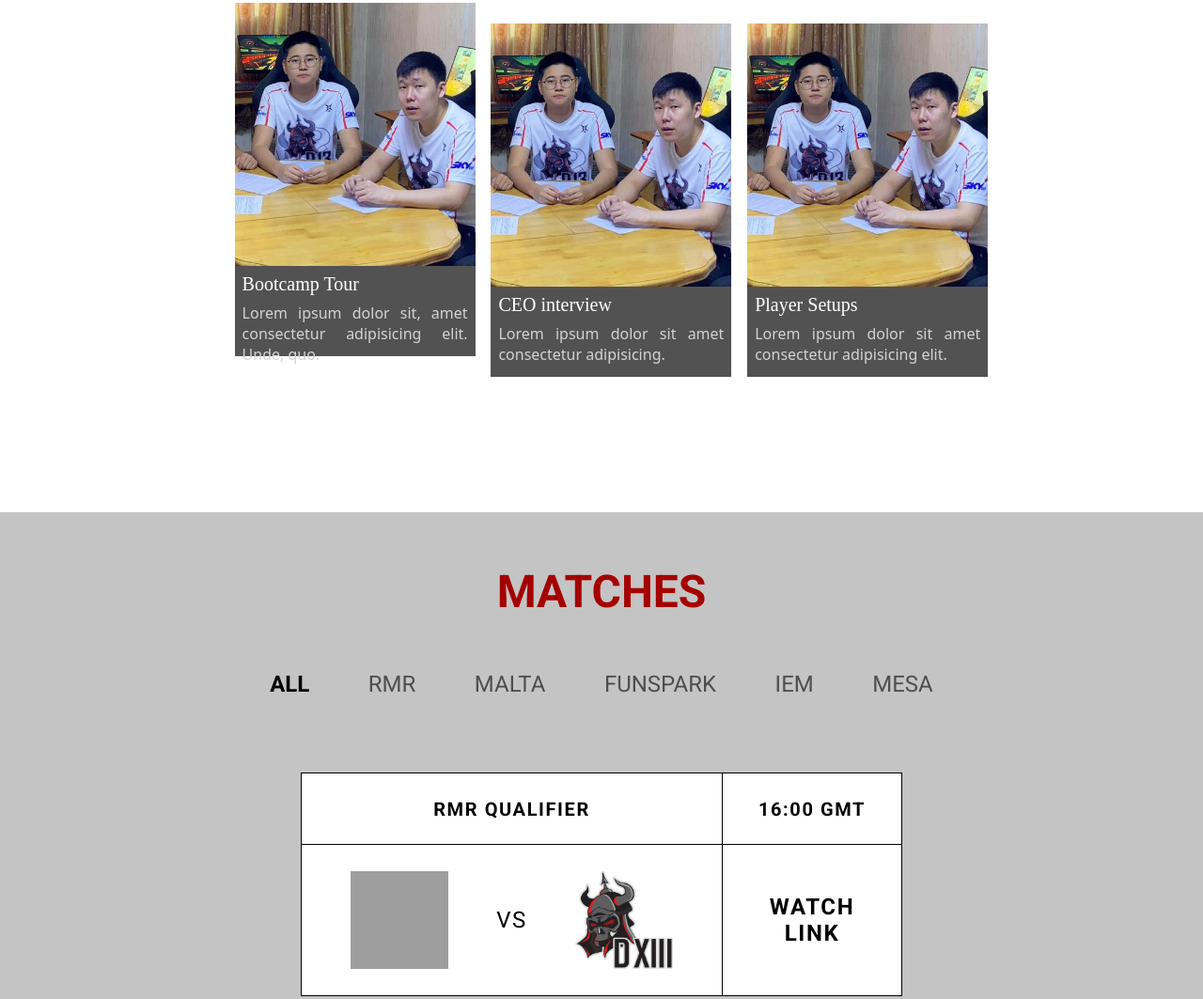
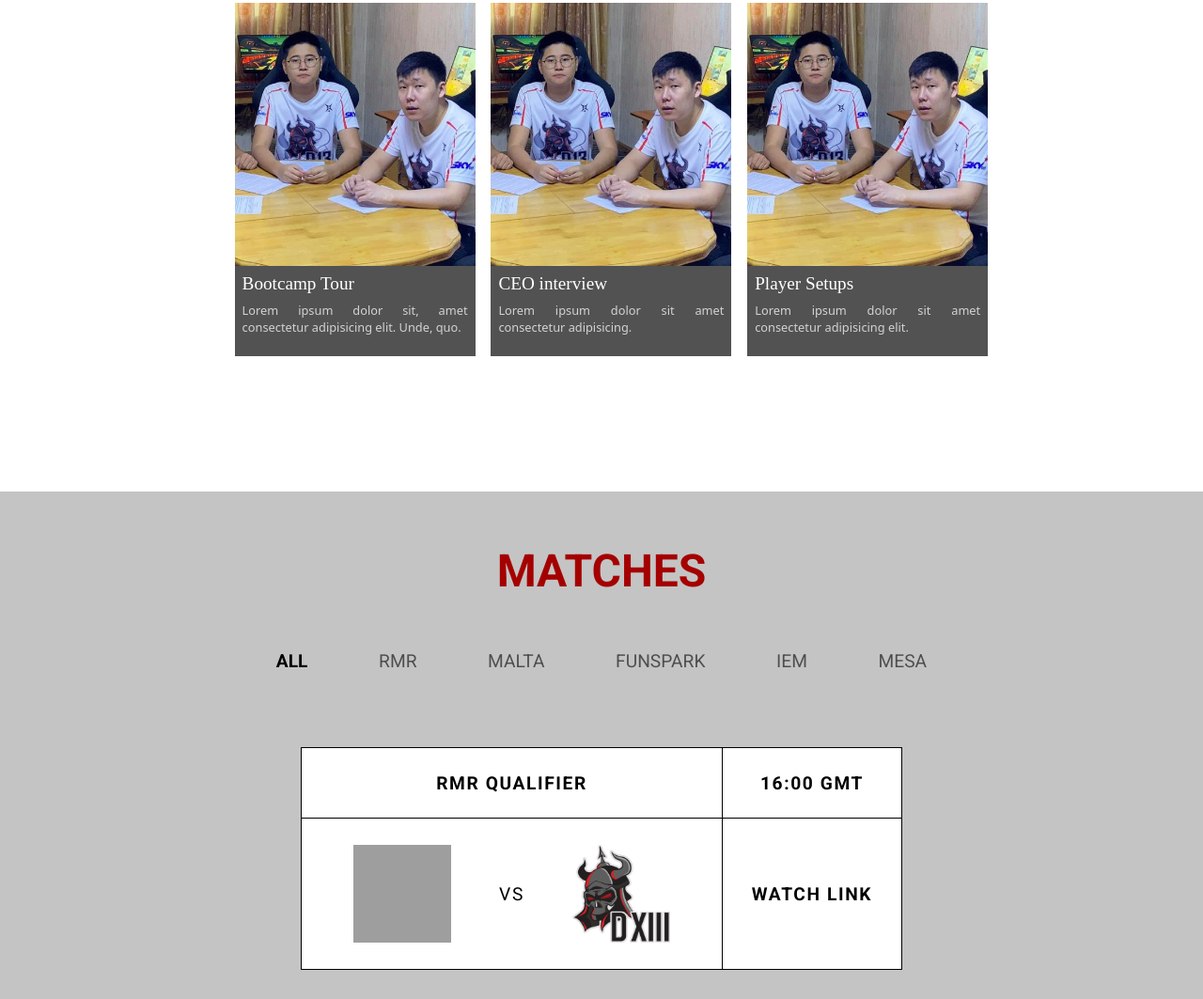
Before and after one commit to mergen-ulz/webmergen, a plain HTML site: page index.html in a window 1280 px wide. Shown: the part 1014-2077 px from the top of the page at 94% size. Drawn offline with Linux system fonts and the light colour scheme; grey boxes are pictures that could not be loaded.

Commit message:
responsive font size

```diff
--- a/style.css
+++ b/style.css
@@ -72,11 +72,11 @@ nav {
 }
 
 .hero-content h1 {
-    font-size: 25vh;
+    font-size: 12vw;
 }
 
 .hero-content h3 {
-    font-size: 8vh;
+    font-size: 4vw;
 }
 
 #news-header {
@@ -118,7 +118,7 @@ nav {
 .news-title {
     padding-top: 1vh;
     margin-left: 1vh;
-    font-size: 2.5vh;
+    font-size: 1.5vw;
     color: white;
 }
 
@@ -127,7 +127,7 @@ nav {
     position: relative;
     padding: 1vh 1vh 2vh 1vh;
     color: lightgray;
-    font-size: 2vh;
+    font-size: 1vw;
     font-weight: 100;
     font-family: "Noto Sans";
 }
@@ -158,7 +158,7 @@ nav {
     justify-content: space-around;
     align-items: center;
     font-family: "Roboto", "sans-serif";
-    font-size: 3vh;
+    font-size: 1.5vw;
     width: 100%;
 }
 
@@ -202,13 +202,13 @@ tr {
 
 .matches-info th {
     font-weight: 700;
-    font-size: 2.5vh;
+    font-size: 1.5vw;
 }
 
 #watch-link {
     text-decoration: none;
     text-align: center;
-    font-size: 3vh;
+    font-size: 1.5vw;
     font-weight: bolder;
 }
 
@@ -239,7 +239,7 @@ tr {
 #vs {
     text-align: center;
     font-weight: 500;
-    font-size: 3vh
+    font-size: 1.5vw;
 }
 
 #team1-img {
@@ -321,7 +321,7 @@ footer div {
 }
 
 .footer-col {
-    font-size: 2.5vh;
+    font-size: 1.3vw;
     width: 20vw;
 }
 
```
